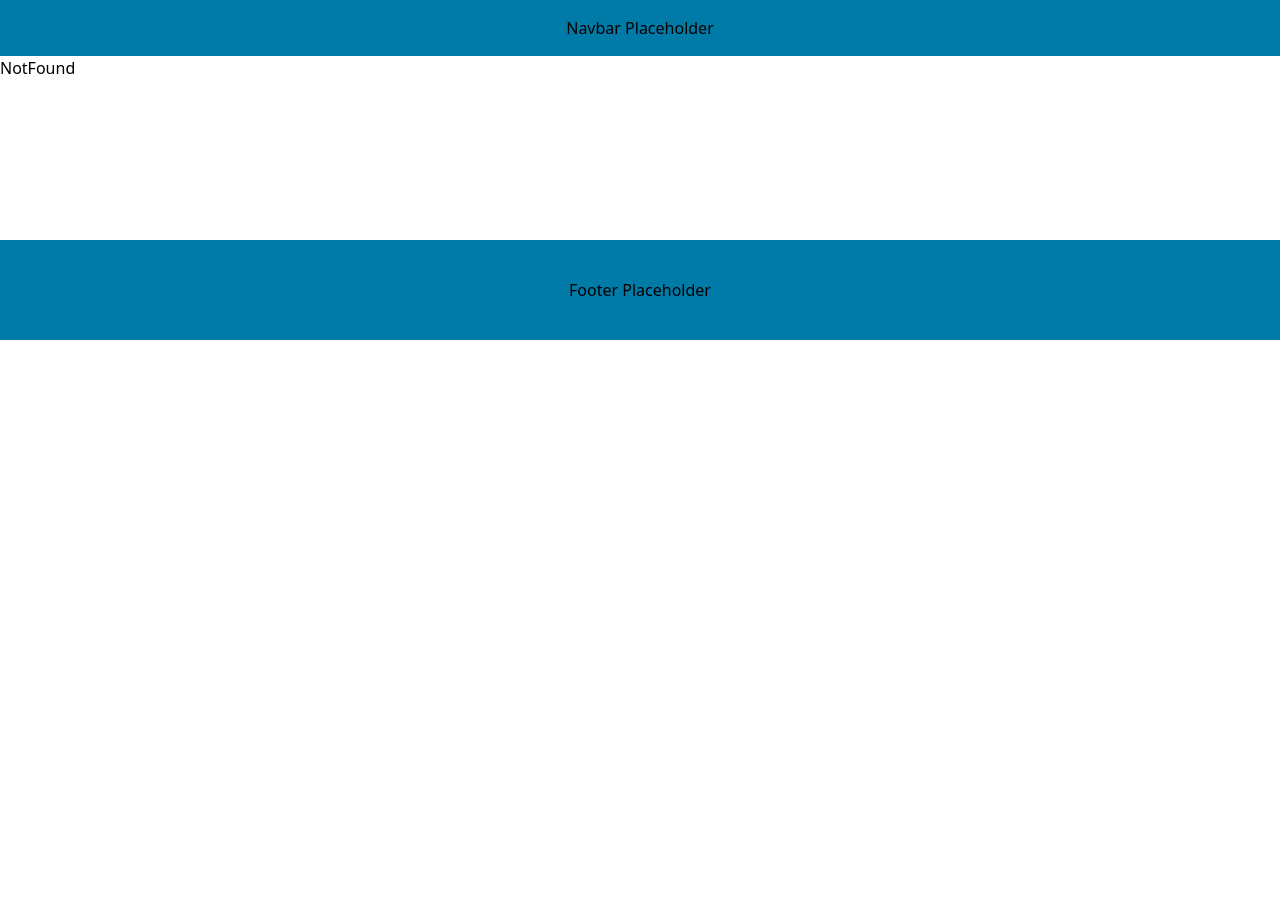
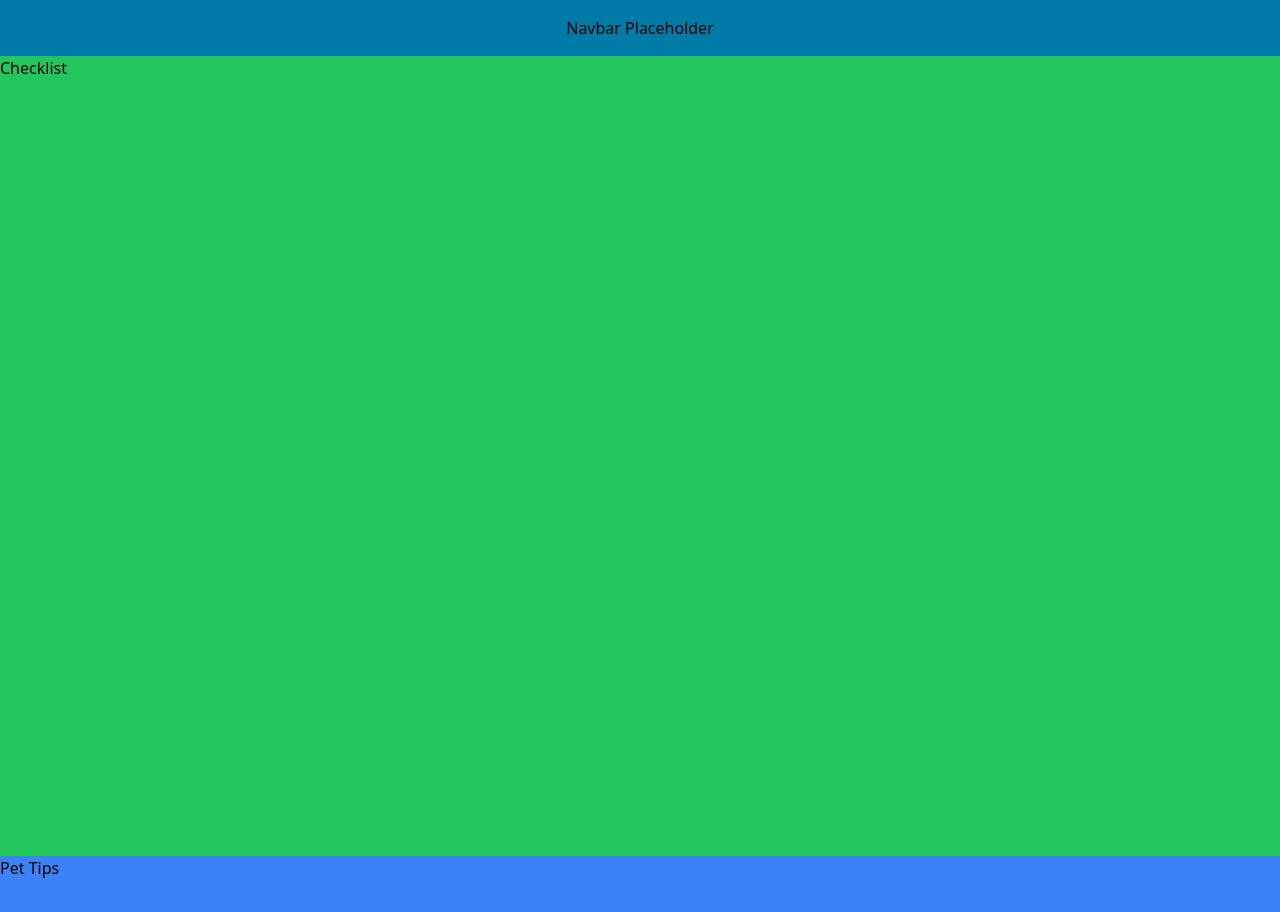
Before and after one commit to ScaiaAguinaga/pet-adoption-site, a React (Vite) app: page /Resources in a window 1280 px wide. Shown: the top 912 px of the page. Before the commit the page ends 800 px from the top, so only its background shows below. Built offline with nearby package versions, Linux system fonts and the light colour scheme.

Commit message:
added resources page and scroll to top function

```diff
--- a/src/App.jsx
+++ b/src/App.jsx
@@ -5,21 +5,22 @@ import { BrowserRouter, Routes, Route } from "react-router-dom";
 import NotFound from "./pages/NotFound";
 import Home from "./pages/Home";
 import Test from "./pages/Test";
+import Resources from "./pages/Resources";
+import ScrollToTop from "./components/ScrollToTop";
 
 function App() {
   return (
     <>
       <BrowserRouter>
-        {/* Navbar */}
-        <nav className="flex h-14 items-center justify-center bg-cerulean sticky top-0 z-10">
+        <ScrollToTop />
+        <nav className="sticky top-0 z-10 flex h-14 items-center justify-center bg-cerulean">
           Navbar Placeholder
         </nav>
         <Routes>
-          {/* put div here and add margin top for navbar */}
           <Route path="/" element={<Home />}></Route>
           <Route path="/Test" element={<Test />}></Route>
+          <Route path="/Resources" element={<Resources />}></Route>
           <Route path="*" element={<NotFound />}></Route>
-          {/* div encapsulates here */}
         </Routes>
         <footer className="mt-40 flex h-[100px] items-center justify-center bg-cerulean">
           Footer Placeholder
--- a/src/components/HeroButton.jsx
+++ b/src/components/HeroButton.jsx
@@ -4,7 +4,7 @@ import { Link } from "react-router-dom";
 const HeroButton = ({ to, name }) => {
   return (
     <Link to={to}>
-      <button className="relative bottom-12 mx-2 flex h-[125px] w-[150px] items-center justify-center rounded-[20px] bg-cerulean text-offwhite drop-shadow-lg hover:border-2 hover:border-offwhite">
+      <button className="relative bottom-12 mx-2 flex h-[125px] w-[150px] items-center justify-center rounded-[20px] bg-cerulean text-xl text-offwhite drop-shadow-lg hover:border-2 hover:border-offwhite">
         {name}
       </button>
     </Link>
--- /dev/null
+++ b/src/components/ScrollToTop.js
@@ -0,0 +1,12 @@
+import { useEffect } from "react";
+import { useLocation } from "react-router-dom";
+
+export default function ScrollToTop() {
+  const { pathname } = useLocation();
+
+  useEffect(() => {
+    window.scrollTo(0, 0);
+  }, [pathname]);
+
+  return null;
+}
--- a/src/pages/Home.jsx
+++ b/src/pages/Home.jsx
@@ -62,9 +62,9 @@ const Home = () => {
           <h1 className="col-span-3 text-center">
             Check out our adoption resources!
           </h1>
-          <ResourceButton to="/Test" image={Checklist} name="Checklist" />
-          <ResourceButton to="/Test" image={DogBath} name="Pet Tips" />{" "}
-          <ResourceButton to="/Test" image={Conversation} name="FAQ" />
+          <ResourceButton to="/Resources" image={Checklist} name="Checklist" />
+          <ResourceButton to="/Resources" image={DogBath} name="Pet Tips" />
+          <ResourceButton to="/Resources" image={Conversation} name="FAQ" />
         </div>
       </section>
 
--- /dev/null
+++ b/src/pages/Resources.jsx
@@ -0,0 +1,19 @@
+import "../styles.css";
+
+const Resources = () => {
+  return (
+    <div>
+      <section className="h-screen bg-green-500">
+        <div>Checklist</div>
+      </section>
+      <section className="h-screen bg-blue-500">
+        <div>Pet Tips</div>
+      </section>
+      <section className="h-screen bg-red-500">
+        <div>FAQ</div>
+      </section>
+    </div>
+  );
+};
+
+export default Resources;
```
